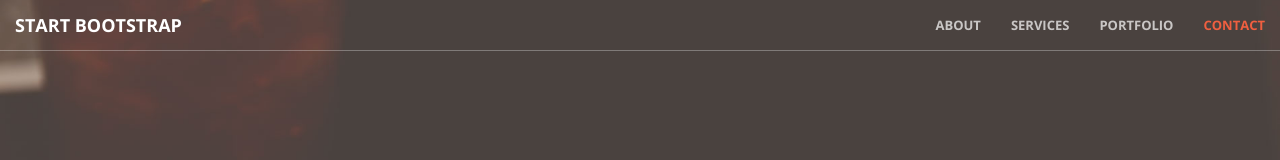
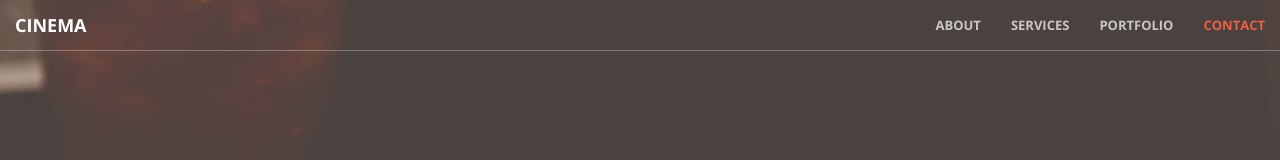
Before and after one commit to blackjec/jecjechector.github.io, a website: page index.html in a window 1280 px wide. Shown: the top 160 px of the page. Drawn offline with nearby package versions, Linux system fonts and the light colour scheme.

Commit message:
Update index.html

```diff
--- a/index.html
+++ b/index.html
@@ -43,7 +43,7 @@
                 <button type="button" class="navbar-toggle collapsed" data-toggle="collapse" data-target="#bs-example-navbar-collapse-1">
                     <span class="sr-only">Toggle navigation</span> Menu <i class="fa fa-bars"></i>
                 </button>
-                <a class="navbar-brand page-scroll" href="#page-top">Start Bootstrap</a>
+                <a class="navbar-brand page-scroll" href="#page-top">Cinema</a>
             </div>
 
             <!-- Collect the nav links, forms, and other content for toggling -->
```
